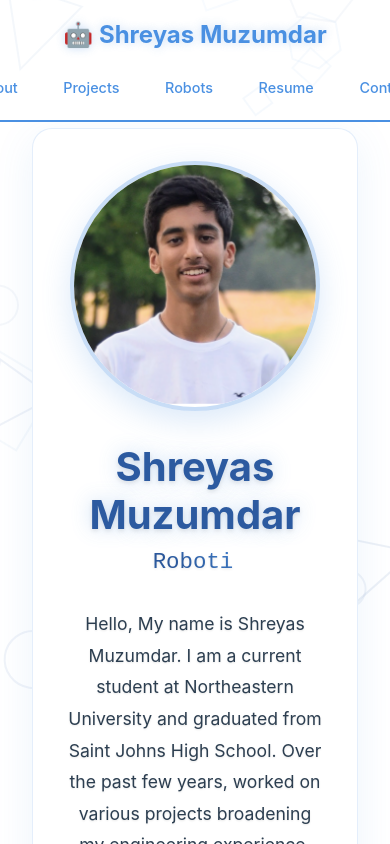
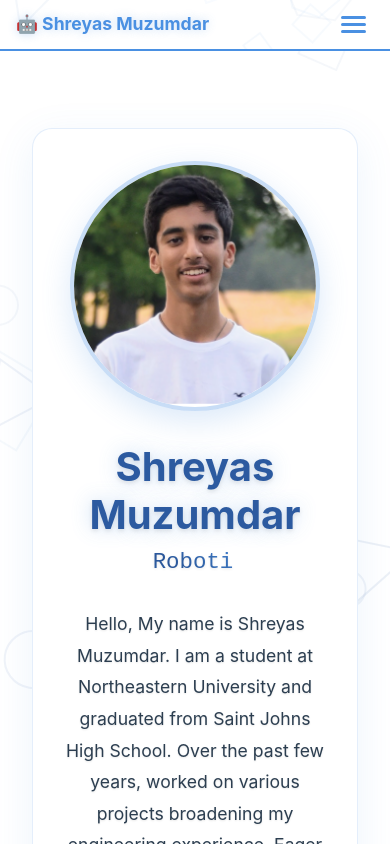
Before and after one commit to ShreyasMuzumdar/reactwebsite, a React (Vite) app: page / in a window 390 px wide. Shown: the top 844 px of the page. Built offline with nearby package versions, Linux system fonts and the light colour scheme.

Commit message:
mobile improvement

```diff
--- a/src/components/AboutMe.tsx
+++ b/src/components/AboutMe.tsx
@@ -53,7 +53,7 @@ const AboutMe = () => {
                 />
               </h2>
               <p className="description">
-                Hello, My name is Shreyas Muzumdar. I am a current student at Northeastern
+                Hello, My name is Shreyas Muzumdar. I am a student at Northeastern
                 University and graduated from Saint Johns High School. Over the past few years, worked
                 on various projects broadening my engineering experience. Eager to work hard
                 while learning new concepts and helping you and your team in any way I can.
--- a/src/components/Header.css
+++ b/src/components/Header.css
@@ -54,18 +54,98 @@
   transform: translateY(-2px);
 }
 
+.mobile-menu-toggle {
+  display: none;
+  flex-direction: column;
+  background: none;
+  border: none;
+  cursor: pointer;
+  padding: 0.5rem;
+  gap: 4px;
+}
+
+.mobile-menu-toggle span {
+  width: 25px;
+  height: 3px;
+  background-color: #4a90e2;
+  transition: all 0.3s ease;
+  border-radius: 2px;
+}
+
 @media (max-width: 768px) {
+  .header {
+    padding: 0.5rem 0;
+  }
+
   .nav {
-    flex-direction: column;
-    gap: 1rem;
+    padding: 0 1rem;
+    gap: 0.5rem;
+  }
+
+  .logo-text {
+    font-size: 1.2rem;
   }
 
   .nav-links {
-    gap: 1rem;
+    gap: 0.5rem;
+    flex-wrap: wrap;
+    justify-content: center;
   }
 
   .nav-button {
-    padding: 0.4rem 0.8rem;
-    font-size: 0.9rem;
+    padding: 0.3rem 0.6rem;
+    font-size: 0.8rem;
+    border-radius: 20px;
   }
 }
+
+@media (max-width: 480px) {
+  .header {
+    padding: 0.5rem 0;
+  }
+
+  .nav {
+    position: relative;
+    padding: 0 1rem;
+  }
+
+  .logo-text {
+    font-size: 1.1rem;
+  }
+
+  .mobile-menu-toggle {
+    display: flex;
+  }
+
+  .nav-links {
+    position: absolute;
+    top: 100%;
+    left: 0;
+    right: 0;
+    background: rgba(255, 255, 255, 0.98);
+    backdrop-filter: blur(10px);
+    flex-direction: column;
+    padding: 1rem;
+    gap: 0.5rem;
+    border-top: 1px solid rgba(74, 144, 226, 0.3);
+    transform: translateY(-100%);
+    opacity: 0;
+    visibility: hidden;
+    transition: all 0.3s ease;
+    z-index: 1000;
+  }
+
+  .nav-links.mobile-menu-open {
+    transform: translateY(0);
+    opacity: 1;
+    visibility: visible;
+  }
+
+  .nav-button {
+    width: 100%;
+    padding: 0.5rem 1rem;
+    font-size: 0.9rem;
+    text-align: center;
+    border-radius: 8px;
+  }
+}
--- a/src/components/Header.tsx
+++ b/src/components/Header.tsx
@@ -1,12 +1,20 @@
 import './Header.css'
 import GeometricPatterns from './GeometricPatterns';
+import { useState } from 'react';
 
 const Header = () => {
+  const [isMobileMenuOpen, setIsMobileMenuOpen] = useState(false);
+
   const scrollToSection = (sectionId: string) => {
     const element = document.getElementById(sectionId);
     if (element) {
       element.scrollIntoView({ behavior: 'smooth' });
     }
+    setIsMobileMenuOpen(false); // Close mobile menu after navigation
+  };
+
+  const toggleMobileMenu = () => {
+    setIsMobileMenuOpen(!isMobileMenuOpen);
   };
 
   return (
@@ -23,7 +31,12 @@ const Header = () => {
             🤖 Shreyas Muzumdar
           </span>
         </div>
-        <ul className="nav-links">
+        <button className="mobile-menu-toggle" onClick={toggleMobileMenu}>
+          <span></span>
+          <span></span>
+          <span></span>
+        </button>
+        <ul className={`nav-links ${isMobileMenuOpen ? 'mobile-menu-open' : ''}`}>
           <li><button onClick={() => scrollToSection('about')} className="nav-button">About</button></li>
           <li><button onClick={() => scrollToSection('projects')} className="nav-button">Projects</button></li>
           <li><button onClick={() => scrollToSection('robots')} className="nav-button">Robots</button></li>
```
